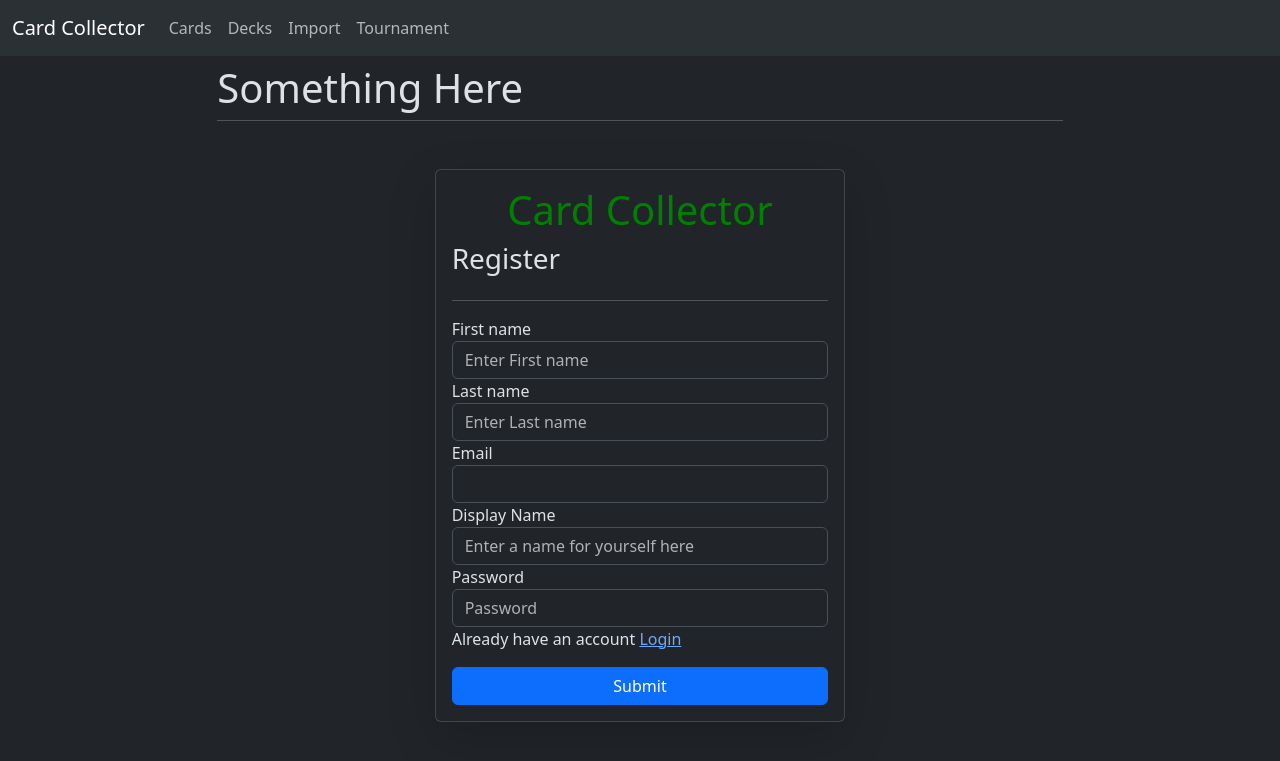
After one commit to jake-mauney/CardCollector, a Django app: page /register/ in a window 1280 px wide. The commit adds this page. Shown: the top 761 px of the page. Run offline with Django 5.2, Linux system fonts and the light colour scheme.

Commit message:
created why for users to register.

```diff
--- a/mysite/urls.py
+++ b/mysite/urls.py
@@ -27,6 +27,7 @@ urlpatterns = [
     path('import/', include('cardImport.urls')),
     path('Import/', include('cardImport.urls')),
     path('', views.index, name = 'index'),
+    path('register/', views.register, name = 'registerUser'),
     path('tournament/', include('tournament.urls')),
 
 
--- a/mysite/views.py
+++ b/mysite/views.py
@@ -4,9 +4,50 @@ from cards.models import Card
 from decks.models import Deck, DeckEntry
 from django.db.models import Count
 from siteutils.models import menu_items
+from django.shortcuts import render, redirect
+from django.contrib import messages
+from django.contrib.auth import authenticate, login
+from django.contrib.auth.decorators import login_required
+from django.contrib.auth.models import User
 
-def index(request):
-    items = menu_items.objects.all()
+items = menu_items.objects.all() #grab the menu items to be used within this file
+
+def index(request): #home/login page
     card_collection = Card.objects.all() #.all is what made this work and grab all cards
     context = {"collection": card_collection, "items": items}
     return render(request, "mysite/index.html", context)
+
+def register(request):
+    context = {"items": items}
+     # Check if the HTTP request method is POST (form submission)
+    if request.method == 'POST':
+        first_name = request.POST.get('first_name')
+        last_name = request.POST.get('last_name')
+        username = request.POST.get('username')
+        password = request.POST.get('password')
+        email = request.POST.get('email')
+
+        # Check if a user with the provided username already exists
+        user = User.objects.filter(username=username)
+
+        if user.exists():
+            # Display an information message if the username is taken
+            messages.info(request, "Username already taken!")
+            return redirect('/register/')
+
+        # Create a new User object with the provided information
+        user = User.objects.create_user(
+            first_name=first_name,
+            last_name=last_name,
+            username=username,
+            email = email
+        )
+
+        # Set the user's password and save the user object
+        user.set_password(password)
+        user.save()
+
+        # Display an information message indicating successful account creation
+        messages.info(request, "Account created Successfully!")
+        return redirect('/register/')
+    return render(request, 'mysite/registerUser.html', context)
--- /dev/null
+++ b/templates/mysite/registerUser.html
@@ -0,0 +1,66 @@
+{% extends "siteutils/base.html" %}
+{% block content %}
+
+
+<div class="container mt-5">
+    <!-- Registration form -->
+    <form class="col-6 mx-auto card p-3 shadow-lg" method="post" enctype="multipart/form-data">
+        {% csrf_token %}  <!-- CSRF token for security -->
+
+        <!-- Registration form heading -->
+        <h1 style="text-align: center;"><span style="color: green;">Card Collector</span></h1>
+        <h3>Register</h3>
+        <hr>
+
+        <!-- Display error/success messages -->
+        {% if messages %}
+        <div class="alert alert-primary" role="alert">
+            {% for message in messages %}
+            {{ message }}
+            {% endfor %}
+        </div>
+        {% endif %}
+
+        <!-- First Name input field -->
+        <div class="form-group">
+            <label for="exampleInputEmail1">First name</label>
+            <input type="text" class="form-control" id="exampleInputEmail1" aria-describedby="emailHelp"
+                placeholder="Enter First name" name="first_name" required>
+        </div>
+
+        <!-- Last Name input field -->
+        <div class="form-group">
+            <label for="exampleInputEmail1">Last name</label>
+            <input type="text" name="last_name" class="form-control" id="exampleInputEmail1"
+                aria-describedby="emailHelp" placeholder="Enter Last name" required>
+        </div>
+
+        <!-- Email Input field -->
+         <div class="form-group">
+            <label for="exampleInputEmail1">Email</label>
+            <input type="email" class="form-control" name="email" id="exampleInputEmail1" required>
+         </div>
+
+        <!-- Username input field -->
+        <div class="form-group">
+            <label for="exampleInputEmail1">Display Name</label>
+            <input type="text" class="form-control" name="username" id="exampleInputEmail1"
+                aria-describedby="emailHelp" placeholder="Enter a name for yourself here" required>
+        </div>
+
+        <!-- Password input field -->
+        <div class="form-group">
+            <label for="exampleInputPassword1">Password</label>
+            <input type="password" class="form-control" name="password" id="exampleInputPassword1"
+                placeholder="Password" required>
+        </div>
+
+        <!-- Link to login page for users who already have an account -->
+        <p>Already have an account <a href="/login/">Login</a> </p>
+
+        <!-- Submit button -->
+        <button type="submit" class="btn btn-primary">Submit</button>
+    </form>
+</div>
+
+{% endblock %}
```
Also changed, not shown: templates/mysite/index.html (+41 -0 lines), db.sqlite3.
